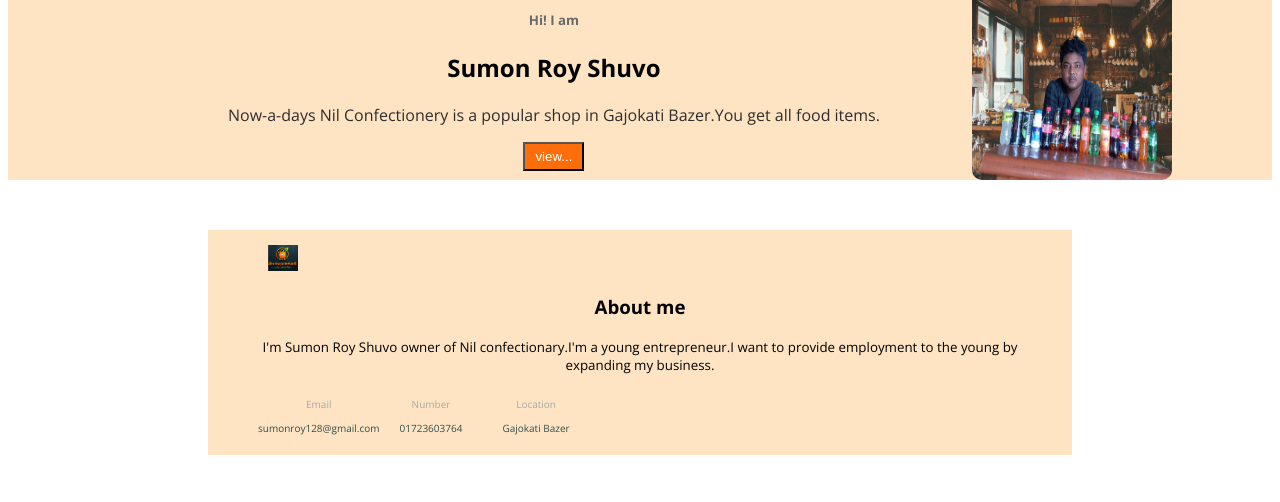
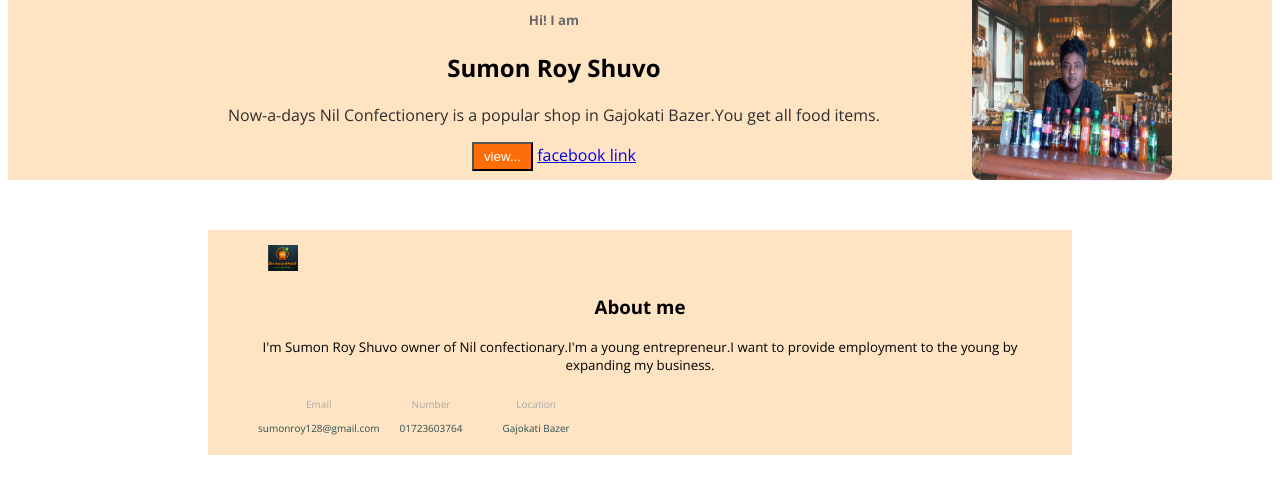
Before and after one commit to subhrotoBarmon/first-complete-website, a plain HTML site: page index.html in a window 1280 px wide. Shown: the part 82-584 px from the top of the page. Drawn offline with nearby package versions, Linux system fonts and the light colour scheme.

Commit message:
entire all

```diff
--- a/index.html
+++ b/index.html
@@ -29,6 +29,7 @@
                     Now-a-days Nil Confectionery is a popular shop in Gajokati Bazer.You get all food items.
                 </p>
                 <button class="button"> view...</button>
+                <a href="https://www.facebook.com/sumon.roy.shuvo.40?mibextid=kFxxJD">facebook link</a>
             </div>
             <img  src="jj.png" alt="">
         </div>
```
